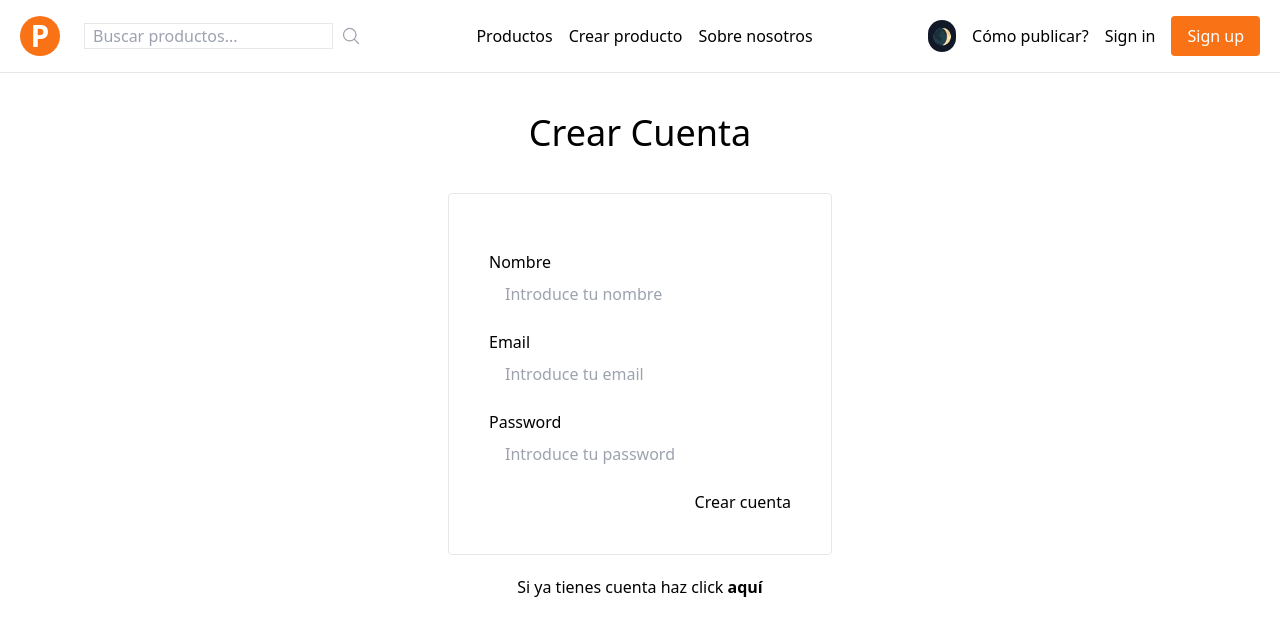
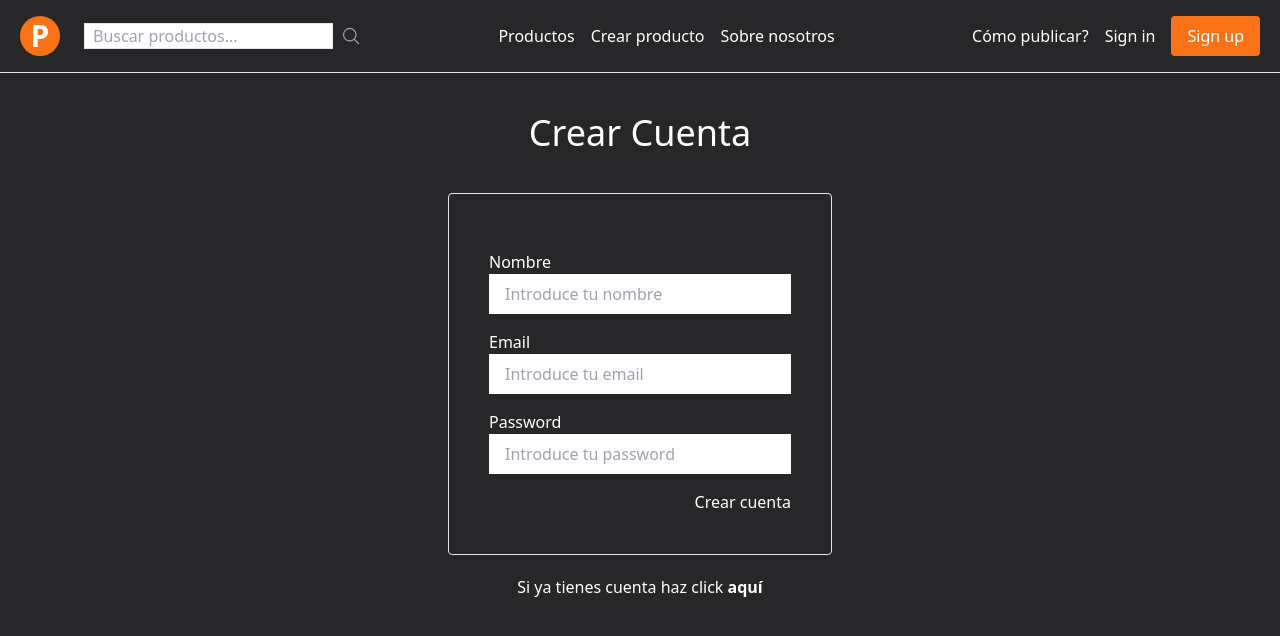
Before and after one commit to danielmateu/producthunt-next, a Next.js app: page /crear-cuenta in a window 1280 px wide. Shown: the top 636 px of the page. Built offline with nearby package versions, Linux system fonts and the light colour scheme.

Commit message:
revisar el botom para cambiar mode light/dark

```diff
--- a/src/components/layout/Header.jsx
+++ b/src/components/layout/Header.jsx
@@ -1,5 +1,5 @@
 
-import React, { useState } from 'react'
+import React, { useEffect, useState } from 'react'
 
 import { Logo } from './Logo'
 import { MenuAdmin } from './MenuAdmin'
@@ -9,12 +9,14 @@ import { Nav } from './Nav'
 export const Header = () => {
 
     const [usuario, setUsuario] = useState(false)
+
+
     return (
         <header className="border-b py-4 px-5  transition-all text-black dark:text-white">
             <div className='flex flex-col sm:flex-row items-center gap-6 justify-between'>
                 <Logo />
                 <Nav />
-                <MenuAdmin usuario={usuario} />
+                <MenuAdmin usuario={usuario}  />
             </div>
         </header>
     )
--- a/src/components/layout/Layout.jsx
+++ b/src/components/layout/Layout.jsx
@@ -4,7 +4,7 @@ import React, { useEffect, useState } from 'react'
 import { Header } from './Header'
 
 
-export const Layout = ({ children }) => {
+export const Layout = ({ children, theme }) => {
 
 
     return (
@@ -13,7 +13,9 @@ export const Layout = ({ children }) => {
                 <title>Product Hunt Firebase + Next</title>
             </Head>
 
-            <Header />
+            <Header
+                    theme={theme}
+            />
             <main className="dark bg-white dark:bg-black">
                 {children}
             </main>
--- a/src/components/layout/MenuAdmin.jsx
+++ b/src/components/layout/MenuAdmin.jsx
@@ -1,15 +1,16 @@
 import Link from 'next/link'
-import React, { useEffect, useState } from 'react'
-import { ChangeMode } from '../ui/ChangeMode'
+import React from 'react'
+import { ThemeButton } from './ThemeButton'
 
-export const MenuAdmin = ({ usuario }) => {
+
+export const MenuAdmin = ({ usuario, theme }) => {
 
 
 
     return (
         <div className="flex gap-4 items-center">
 
-            <ChangeMode/>
+
 
             {usuario ? (
                 <>
@@ -25,6 +26,9 @@ export const MenuAdmin = ({ usuario }) => {
             }
             {/* <button type="button" className=''>Sign in</button> */}
 
+            {/* <ThemeButton
+                theme={theme}
+            /> */}
 
         </div>
     )
--- a/src/components/ui/ChangeMode.jsx
+++ b/src/components/layout/ThemeButton.jsx
@@ -1,11 +1,11 @@
 import React, { useEffect, useState } from 'react'
 
-export const ChangeMode = () => {
+export const ThemeButton = () => {
 
     const [theme, setTheme] = useState(null)
 
     useEffect(() => {
-        if (window.matchMedia('(prefers-color-scheme: dark').matches) {
+        if (window.matchMedia && window.matchMedia('(prefers-color-scheme: dark').matches) {
             setTheme('dark')
         } else {
             setTheme('light')
@@ -22,7 +22,8 @@ export const ChangeMode = () => {
 
     const handleThemeSwitched = () => {
         // console.log('Turn Dark')
-        setTheme(theme === 'dark' ? 'light' : 'dark')
+        setTheme(theme === 'dark' ? 'light' : 'dark');
+
     }
 
     return (
--- a/src/pages/_document.js
+++ b/src/pages/_document.js
@@ -4,8 +4,8 @@ export default function Document() {
   return (
     <Html lang="es">
       <Head>
-        <html lang="es" />
-        <html className="dark"/>
+        <html lang="es" className="dark" />
+
       </Head>
       <body>
         <Main />
```
